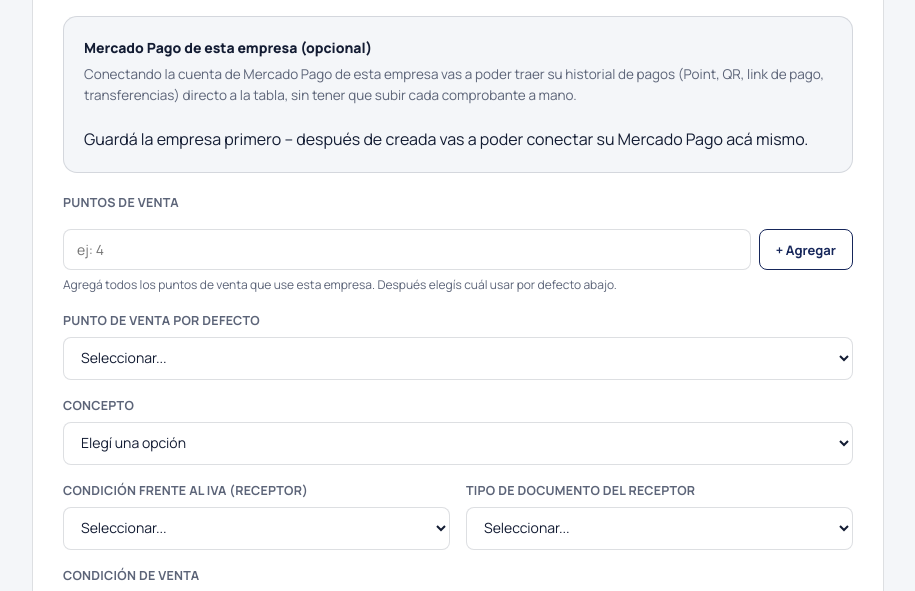
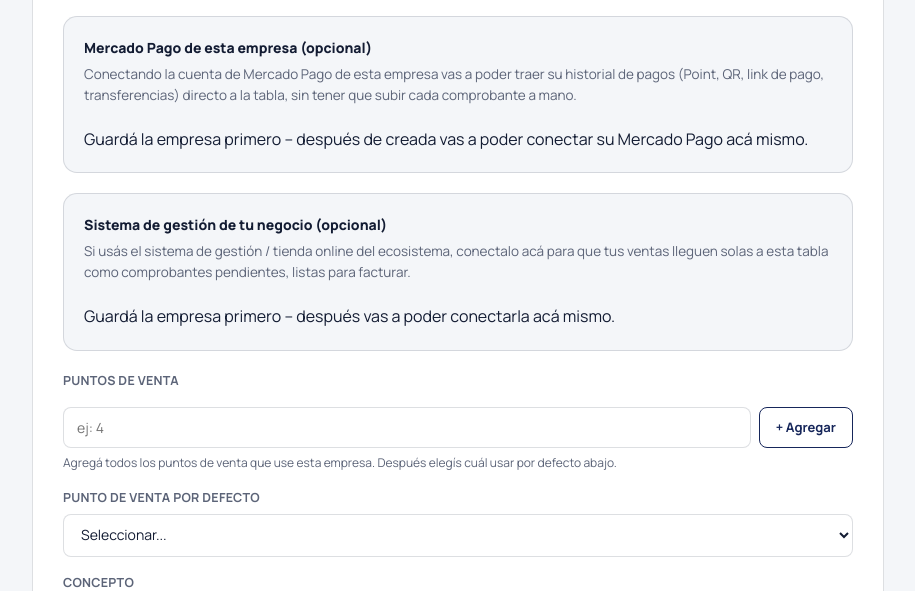
Before and after one commit to ortolanimichael-collab/facturea, a Python web app: template templates/empresas.html in a window 1280 px wide. Shown: the part 1396-1987 px from the top of the page, without its empty margins (182-1097 px from the left). Run offline with Jinja, Linux system fonts and the light colour scheme; the template is opened without the code that fills it, so the values that code supplies are empty.

Commit message:
Add files via upload

```diff
--- a/templates/empresas.html
+++ b/templates/empresas.html
@@ -368,6 +368,24 @@
         {% endif %}
       </section>
 
+      <section style="background:var(--paper);margin-bottom:20px;padding:20px;">
+        <h2 style="font-size:14px;">Sistema de gestión de tu negocio (opcional)</h2>
+        <p class="desc">Si usás el sistema de gestión / tienda online del ecosistema, conectalo acá para que tus ventas lleguen solas a esta tabla como comprobantes pendientes, listas para facturar.</p>
+        {% if not empresa %}
+        <p class="hint">Guardá la empresa primero -- después vas a poder conectarla acá mismo.</p>
+        {% else %}
+        <div style="display:flex;align-items:center;gap:14px;flex-wrap:wrap;">
+          {% if empresa.api_token_hash %}<span class="estado-config completa">Conectado</span>{% endif %}
+          <button type="button" class="btn" onclick="generarTokenGestion({{ empresa.id }}, {{ 'true' if empresa.api_token_hash else 'false' }})">{{ 'Generar código nuevo' if empresa.api_token_hash else 'Generar código de conexión' }}</button>
+          {% if empresa.api_token_hash %}<button type="button" onclick="revocarTokenGestion({{ empresa.id }})" style="font-family:var(--sans);font-size:12.5px;padding:8px 14px;border-radius:3px;border:1.5px solid var(--danger);color:var(--danger);background:var(--paper);cursor:pointer;">Desconectar</button>{% endif %}
+        </div>
+        <div id="tokenGestion" style="display:none;margin-top:14px;">
+          <p class="hint">Copiá este código y pegalo en el sistema de gestión (Facturación &gt; Conectar). <strong>Solo se muestra esta vez.</strong></p>
+          <div style="display:flex;gap:8px;flex-wrap:wrap;"><input type="text" id="tokenGestionValor" readonly style="flex:1;min-width:260px;font-family:monospace;"><button type="button" class="btn" onclick="navigator.clipboard.writeText(document.getElementById('tokenGestionValor').value);this.textContent='¡Copiado!'">Copiar</button></div>
+        </div>
+        {% endif %}
+      </section>
+
       <div class="campo">
         <label>Puntos de venta</label>
         <div class="puntos-venta-lista" id="listaPuntos">
@@ -531,6 +549,29 @@ async function desconectarDrive(empresaId) {
   }
 }
 
+async function generarTokenGestion(empresaId, yaConectado) {
+  if (yaConectado && !confirm('Si generás un código nuevo, el anterior deja de funcionar y vas a tener que pegar el nuevo en el sistema de gestión. ¿Seguir?')) return;
+  try {
+    const r = await fetch(`/empresas/${empresaId}/api-externa/token`, { method: 'POST' });
+    const d = await r.json();
+    if (!d.ok) { alert(d.error || 'No se pudo generar el código.'); return; }
+    document.getElementById('tokenGestionValor').value = d.token;
+    document.getElementById('tokenGestion').style.display = 'block';
+  } catch (e) {
+    alert('No se pudo conectar con el servidor.');
+  }
+}
+
+async function revocarTokenGestion(empresaId) {
+  if (!confirm('¿Desconectar el sistema de gestión? Sus ventas van a dejar de llegar a esta empresa.')) return;
+  try {
+    const r = await fetch(`/empresas/${empresaId}/api-externa/revocar`, { method: 'POST' });
+    if (r.ok) window.location.reload(); else alert('No se pudo desconectar. Probá de nuevo.');
+  } catch (e) {
+    alert('No se pudo conectar con el servidor.');
+  }
+}
+
 async function desconectarMercadoPago(empresaId) {
   const ok = confirm('¿Desconectar Mercado Pago de esta empresa? Vas a poder volver a conectarla cuando quieras.');
   if (!ok) return;
```
